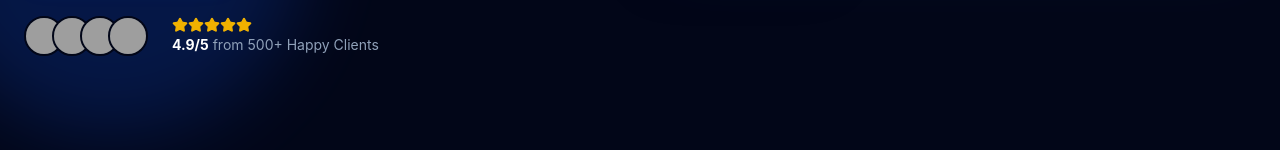
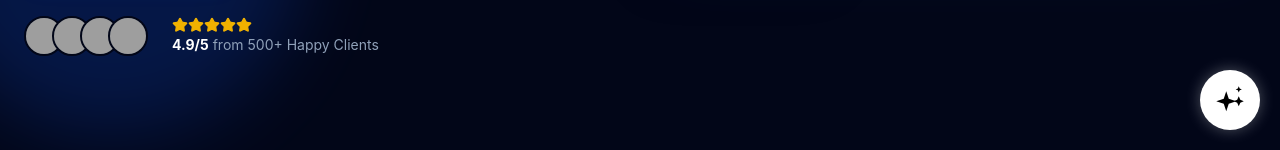
Before and after one commit to Franciscoontop/test-, a React (Vite) app: page / in a window 1280 px wide. Shown: the part 650-800 px from the top of the page. Built offline with nearby package versions, Linux system fonts and the light colour scheme; no server answers; grey boxes are pictures that could not be loaded.

Commit message:
Update App.tsx

```diff
--- a/src/App.tsx
+++ b/src/App.tsx
@@ -14,7 +14,7 @@ import {
   Star,
   CheckCircle2
 } from 'lucide-react';
-
+import ChatWidget from "./components/ChatWidget.jsx";  // ← still needed
 // --- Components ---
 
 const Navbar = () => {
@@ -472,6 +472,7 @@ export default function App() {
       <WhyUs />
       <Contact />
       <Footer />
+      <ChatWidget />
     </div>
   );
 }
```
